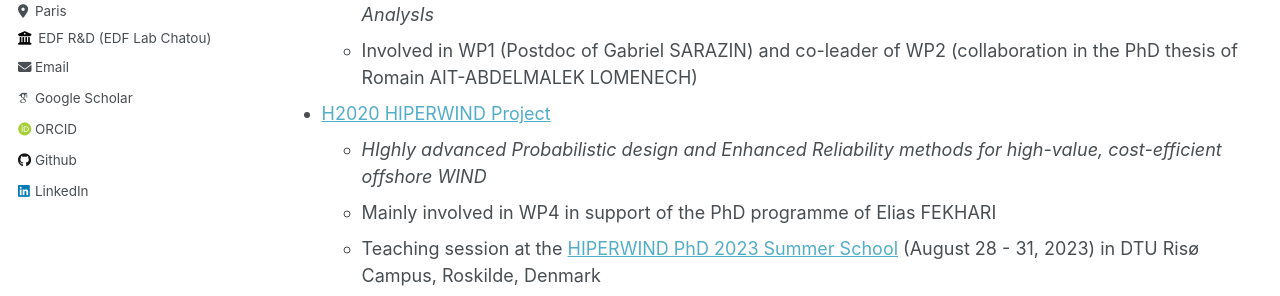
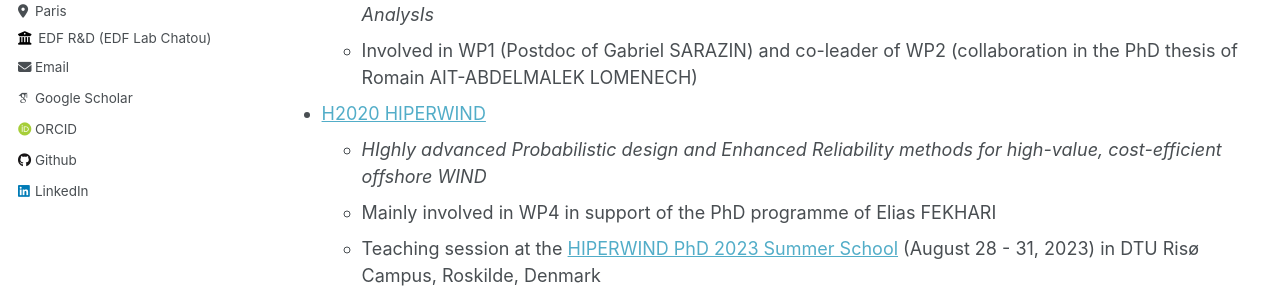
Before and after one commit to vchabri/vchabri.github.io, a Jekyll site: the page built from _pages/collaborative_projects.md, in a window 1280 px wide and 1154 px high. Shown: the part 439-735 px from the top of the window. Built offline with Jekyll 4.4.1, drawn with Linux system fonts in a browser that asks for light colours; some web fonts are replaced.

Commit message:
Update collaborative_projects.md

```diff
--- a/_pages/collaborative_projects.md
+++ b/_pages/collaborative_projects.md
@@ -16,7 +16,7 @@ author_profile: true
   - _Simulation Analytics and Meta-model-based solutions for Optimization, Uncertainty and Reliability AnalysIs_
   - Involved in WP1 (Postdoc of Gabriel SARAZIN) and co-leader of WP2 (collaboration in the PhD thesis of Romain AIT-ABDELMALEK LOMENECH)
 
-* [H2020 HIPERWIND Project](https://www.hiperwind.eu/)
+* [H2020 HIPERWIND](https://www.hiperwind.eu/)
   - _HIghly advanced Probabilistic design and Enhanced Reliability methods for high-value, cost-efficient offshore WIND_
   - Mainly involved in WP4 in support of the PhD programme of Elias FEKHARI
   - Teaching session at the [HIPERWIND PhD 2023 Summer School](https://github.com/Hiperwind/PhDSchool) (August 28 - 31, 2023) in DTU Risø Campus, Roskilde, Denmark
```
